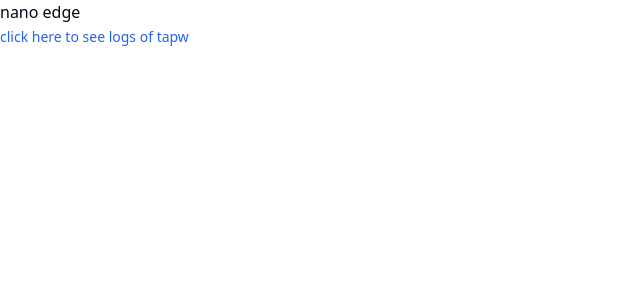
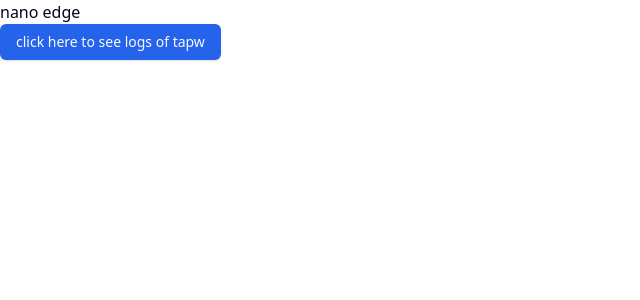
Before and after one commit to adamsondavid/nano-edge, a Vue app in the folder ui/: page / in a window 1280 px wide. Shown: the top 300 px of the page, without its empty margins (0-640 px from the left). Built offline with nearby package versions, Linux system fonts and the light colour scheme; what @ts-rest/core would draw is missing.

Commit message:
use button

```diff
--- a/ui/src/client/pages/home-page.vue
+++ b/ui/src/client/pages/home-page.vue
@@ -1,6 +1,9 @@
+<script setup lang="ts">
+import { Button } from "@/client/components/ui/button";
+import { RouterLink } from "vue-router";
+</script>
+
 <template>
   <h1>nano edge</h1>
-  <router-link to="/deployments/tapw/logs" class="text-primary text-sm hover:underline">
-    click here to see logs of tapw
-  </router-link>
+  <Button :as="RouterLink" to="/deployments/tapw/logs">click here to see logs of tapw</Button>
 </template>
```
